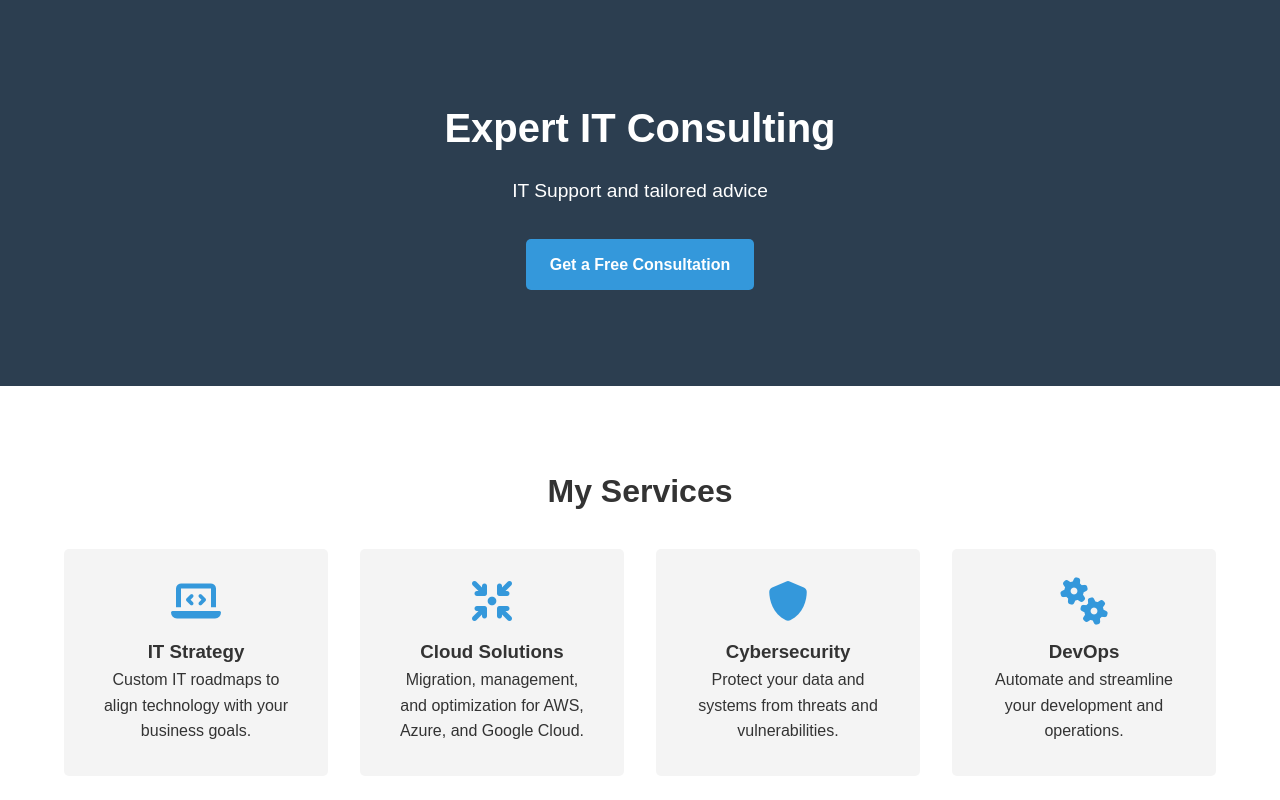
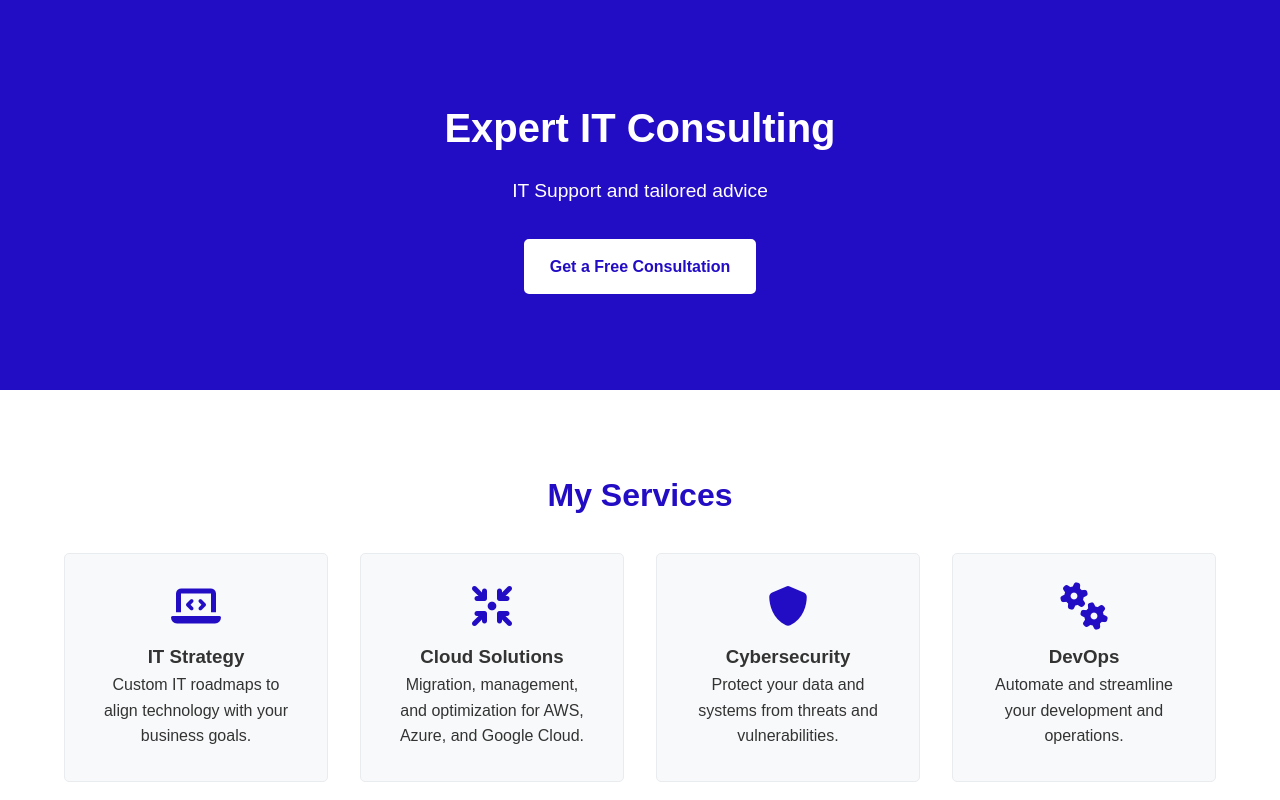
Before and after one commit to BrabIT-Organization/brabit, a plain HTML site: page src/index.html in a window 1280 px wide. Shown: the top 800 px of the page. Drawn offline with Linux system fonts and the light colour scheme.

Commit message:
Update stylesheet

```diff
--- a/src/assets/stylesheets/styles.css
+++ b/src/assets/stylesheets/styles.css
@@ -8,6 +8,7 @@
 body {
     line-height: 1.6;
     color: #333;
+    background-color: #fff;
 }
 
 .container {
@@ -18,7 +19,7 @@ body {
 }
 
 header {
-    background: #2c3e50;
+    background: rgb(35, 13, 196);
     color: #fff;
     text-align: center;
     padding: 4rem 0;
@@ -36,17 +37,19 @@ header p {
 
 .btn {
     display: inline-block;
-    background: #3498db;
-    color: #fff;
+    background: #fff;
+    color: rgb(35, 13, 196);
     padding: 0.8rem 1.5rem;
     text-decoration: none;
     border-radius: 5px;
     font-weight: bold;
-    transition: background 0.3s;
+    transition: all 0.3s;
+    border: 2px solid #fff;
 }
 
 .btn:hover {
-    background: #2980b9;
+    background: rgb(35, 13, 196);
+    color: #fff;
 }
 
 #services, #about, #testimonials, #contact {
@@ -57,6 +60,7 @@ header p {
     text-align: center;
     margin-bottom: 2rem;
     font-size: 2rem;
+    color: rgb(35, 13, 196);
 }
 
 .services-grid {
@@ -66,15 +70,16 @@ header p {
 }
 
 .service {
-    background: #f4f4f4;
+    background: #f8f9fa;
     padding: 2rem;
     border-radius: 5px;
     text-align: center;
+    border: 1px solid #e9ecef;
 }
 
 .service i {
     font-size: 2.5rem;
-    color: #3498db;
+    color: rgb(35, 13, 196);
     margin-bottom: 1rem;
 }
 
@@ -96,9 +101,10 @@ header p {
 }
 
 .testimonial {
-    background: #f4f4f4;
+    background: #f8f9fa;
     padding: 2rem;
     border-radius: 5px;
+    border: 1px solid #e9ecef;
 }
 
 #contact form {
@@ -113,6 +119,7 @@ header p {
     padding: 0.8rem;
     border: 1px solid #ddd;
     border-radius: 5px;
+    font-size: 1rem;
 }
 
 #contact textarea {
@@ -120,7 +127,7 @@ header p {
 }
 
 footer {
-    background: #2c3e50;
+    background: rgb(35, 13, 196);
     color: #fff;
     text-align: center;
     padding: 2rem 0;
@@ -134,6 +141,11 @@ footer {
     color: #fff;
     margin: 0 0.5rem;
     font-size: 1.5rem;
+    transition: color 0.3s;
+}
+
+.social-links a:hover {
+    color: #f0f0f0;
 }
 
 @media (max-width: 768px) {
```
